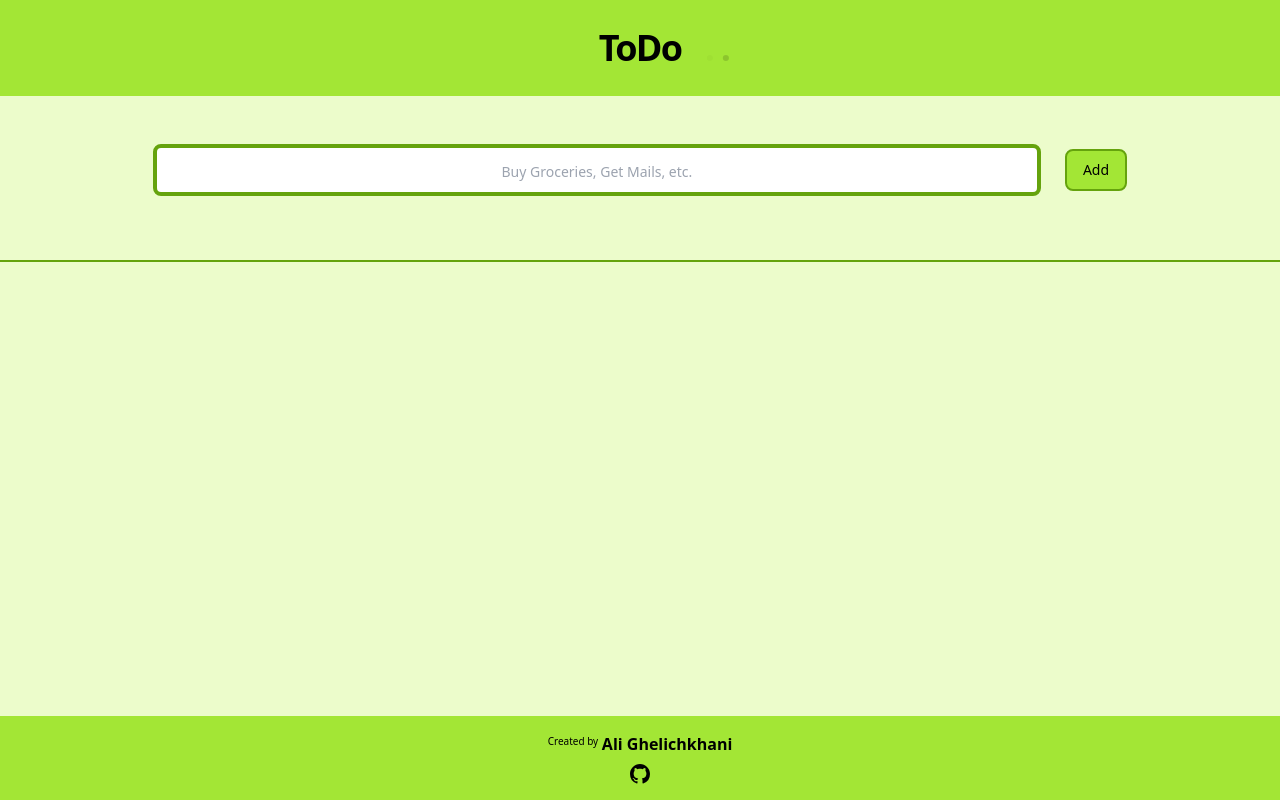
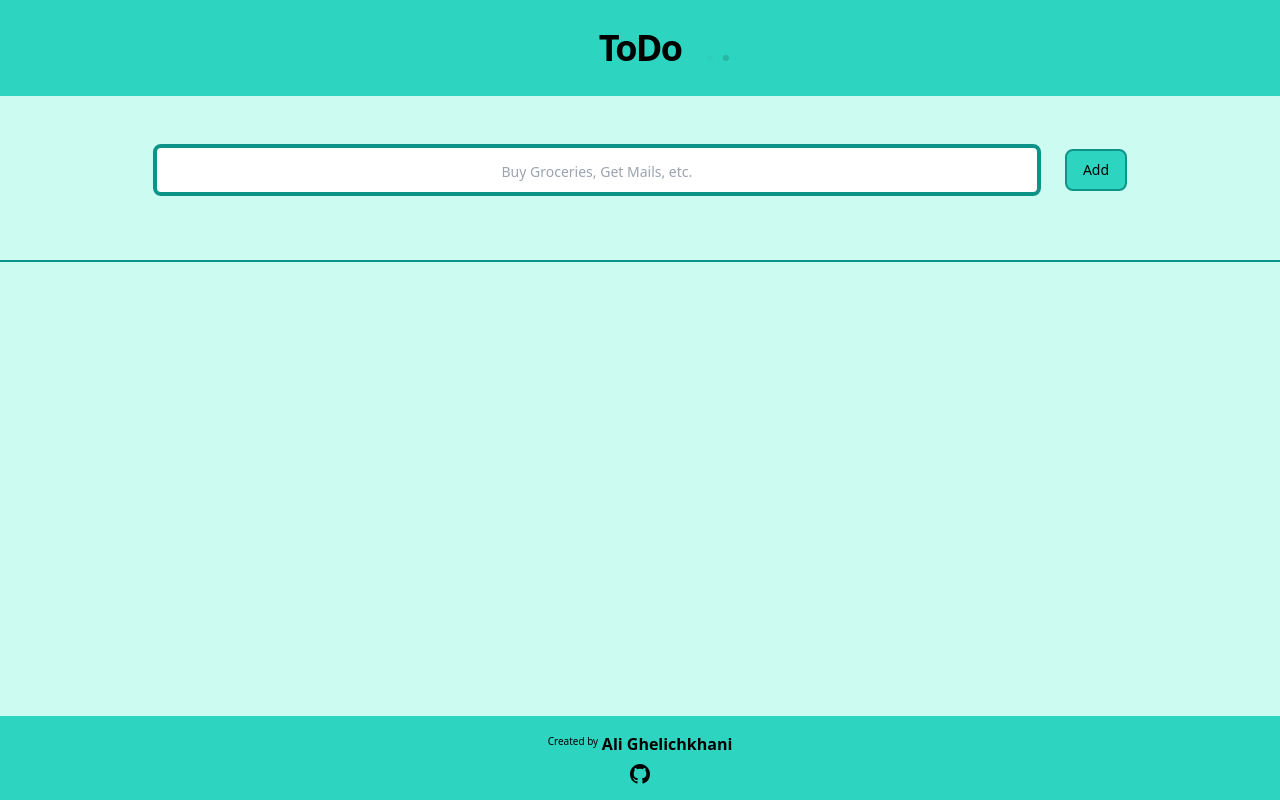
Before and after one commit to I-Do-CS/todo-list-vanilla-JS, a website: page index.html in a window 1280 px wide. Drawn offline with Linux system fonts and the light colour scheme.

Commit message:
Change color theme from "lime" to "teal"

```diff
--- a/index.html
+++ b/index.html
@@ -6,10 +6,10 @@
     <link rel="stylesheet" href="./public/css/style.css" />
     <title>TODO List App | Mini Project</title>
   </head>
-  <body class="relative min-h-screen bg-lime-100">
+  <body class="relative min-h-screen bg-teal-100">
     <!-- Create a simple to-do list app that allows users to search, add, edit, and
     delete items. Use local storage to store the data. -->
-    <header class="flex justify-center bg-lime-400 py-7">
+    <header class="flex justify-center bg-teal-400 py-7">
       <div
         class="container pl-12 text-center text-4xl font-semibold tracking-tighter"
       >
@@ -25,7 +25,7 @@
       <!-- App Container -->
       <div class="container flex flex-col pb-32">
         <!-- Input Container -->
-        <div class="flex flex-col border-b-2 border-lime-600 text-center">
+        <div class="flex flex-col border-b-2 border-teal-600 text-center">
           <div
             class="flex flex-col items-center justify-center gap-5 pb-4 pt-7 md:flex-row md:gap-6 md:p-12 md:pb-6"
           >
@@ -34,11 +34,11 @@
               name="todo-field"
               id="todo-field"
               placeholder="Buy Groceries, Get Mails, etc."
-              class="w-3/4 rounded-lg border-4 border-lime-600 px-4 py-2 text-center text-lg outline-2 outline-orange-400 placeholder:text-sm"
+              class="w-3/4 rounded-lg border-4 border-teal-600 px-4 py-2 text-center text-lg outline-2 outline-orange-400 placeholder:text-sm"
             />
             <button
               id="add-btn"
-              class="rounded-lg border-2 border-lime-600 bg-lime-400 px-4 py-[9px] text-sm font-medium duration-75 hover:brightness-105 active:scale-105"
+              class="rounded-lg border-2 border-teal-600 bg-teal-400 px-4 py-[9px] text-sm font-medium duration-75 hover:brightness-105 active:scale-105"
             >
               Add
             </button>
@@ -55,7 +55,7 @@
       </div>
     </main>
 
-    <footer class="absolute inset-x-0 bottom-0 flex justify-center bg-lime-400">
+    <footer class="absolute inset-x-0 bottom-0 flex justify-center bg-teal-400">
       <div
         class="container flex flex-col items-center justify-center gap-2 p-4 text-sm"
       >
--- a/public/script.js
+++ b/public/script.js
@@ -41,7 +41,7 @@ function TodoItem(content, dateObj) {
       "flex",
       "rounded-xl",
       "border-4",
-      "border-lime-400",
+      "border-teal-400",
       "shadow"
     );
     todo.innerHTML = `
```
Also changed, not shown: public/css/style.css.
